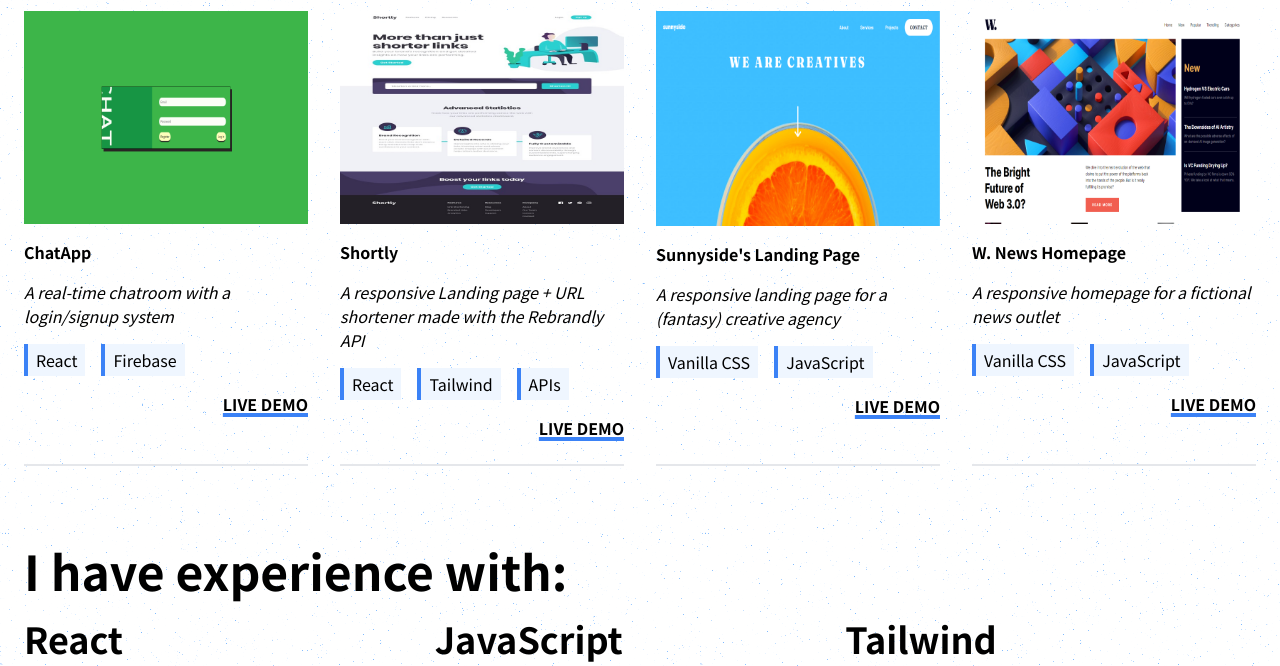
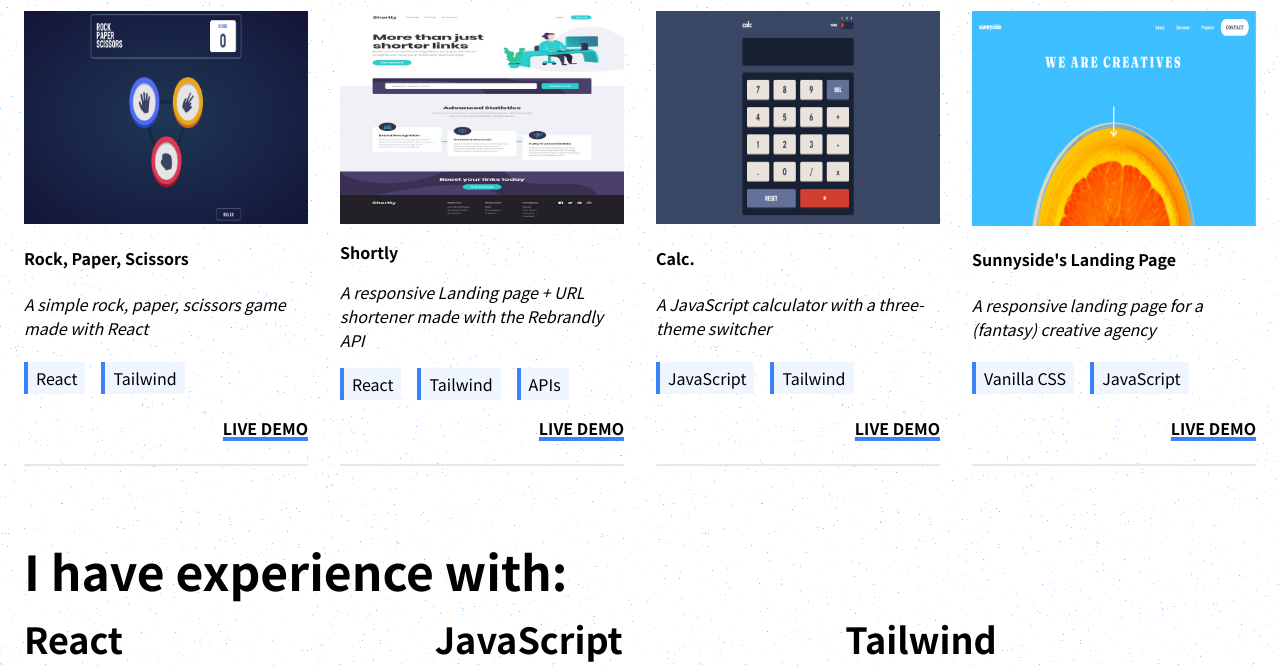
Before and after one commit to TomasPereira-Dev/portfolio, a website built with Vite: page index.html in a window 1280 px wide. Shown: the part 748-1414 px from the top of the page. Built offline with nearby package versions, Linux system fonts and the light colour scheme.

Commit message:
changed chat project for a JS calculator

```diff
--- a/index.html
+++ b/index.html
@@ -41,17 +41,18 @@
         <a class="font-bold underline decoration-blue-500 decoration-4" href="#contact">CONTACT ME</a>
       </div>
       <div class="grid grid-rows-4 gap-8 md:grid-rows-2 md:grid-cols-2 md:justify-items-center lg:grid-rows-1 lg:grid-cols-4">
-        <div class="flex flex-col gap-2 py-6 max-w-md border-b-2 lg:gap-4">
-          <img class="object-fill" src="./chat-img.jpg" alt="a small tumbnail">
-          <p class="font-bold">ChatApp</p>
-          <p class="italic">A real-time chatroom with a login/signup system</p>
+        <div class="flex flex-col justify-between gap-2 py-6 max-w-md border-b-2 lg:gap-4">
+          <img class="object-fill" src="./rock-paper-scissors-img.png" alt="a small tumbnail">
+          <p class="font-bold">Rock, Paper, Scissors</p>
+          <p class="italic">A simple rock, paper, scissors game made with React</p>
+
           <div class="flex gap-4">
             <p class="border-l-4 border-l-blue-500 bg-blue-50 px-2 py-1">React</p>
-            <p class="border-l-4 border-l-blue-500 bg-blue-50 px-2 py-1">Firebase</p>
+            <p class="border-l-4 border-l-blue-500 bg-blue-50 px-2 py-1">Tailwind</p>
           </div>
-          <a class="font-bold underline decoration-blue-500 decoration-4 self-end" href="https://tomaspereira-dev.github.io/realtime-chat-firebase/">LIVE DEMO</a>
+          <a class="font-bold underline decoration-blue-500 decoration-4 self-end" href="https://tomaspereira-dev.github.io/frontendMentor-Challenge15/">LIVE DEMO</a>
         </div>
-        <div class="flex flex-col gap-2 py-6 max-w-md border-b-2 lg:gap-4">
+        <div class="flex flex-col justify-between gap-2 py-6 max-w-md border-b-2 lg:gap-4">
           <img class="object-fill" src="./shortly-img.jpg" alt="a small tumbnail">
           <p class="font-bold">Shortly</p>
           <p class="italic">A responsive Landing page + URL shortener made with the Rebrandly API</p>
@@ -62,7 +63,17 @@
           </div>
           <a class="font-bold underline decoration-blue-500 decoration-4 self-end" href="https://tomaspereira-dev.github.io/frontendMentor-Challenge14/">LIVE DEMO</a>
         </div>
-        <div class="flex flex-col gap-2 py-6 max-w-md border-b-2 lg:gap-4">
+        <div class="flex flex-col justify-between gap-2 py-6 max-w-md border-b-2 lg:gap-4">
+          <img class="object-fill" src="./calc-img.jpg" alt="a small tumbnail">
+          <p class="font-bold">Calc.</p>
+          <p class="italic">A JavaScript calculator with a three-theme switcher</p>
+          <div class="flex gap-4">
+            <p class="border-l-4 border-l-blue-500 bg-blue-50 px-2 py-1">JavaScript</p>
+            <p class="border-l-4 border-l-blue-500 bg-blue-50 px-2 py-1">Tailwind</p>
+          </div>
+          <a class="font-bold underline decoration-blue-500 decoration-4 self-end" href="https://tomaspereira-dev.github.io/frontendMentor-Challenge12/">LIVE DEMO</a>
+        </div>
+        <div class="flex flex-col justify-between gap-2 py-6 max-w-md border-b-2 lg:gap-4">
           <img class="object-fill" src="./sunnyside-img.jpg" alt="a small tumbnail">
           <p class="font-bold">Sunnyside's Landing Page</p>
           <p class="italic">A responsive landing page for a (fantasy) creative agency</p>
@@ -72,17 +83,7 @@
           </div>
           <a class="font-bold underline decoration-blue-500 decoration-4 self-end" href="https://tomaspereira-dev.github.io/frontendMentor-Challenge8/">LIVE DEMO</a>
         </div>
-        <div class="flex flex-col gap-2 py-6 max-w-md border-b-2 lg:gap-4">
-          <img class="object-fill" src="./news-img.jpg" alt="a small tumbnail">
-          <p class="font-bold">W. News Homepage</p>
-          <p class="italic">A responsive homepage for a fictional news outlet</p>
 
-          <div class="flex gap-4">
-            <p class="border-l-4 border-l-blue-500 bg-blue-50 px-2 py-1">Vanilla CSS</p>
-            <p class="border-l-4 border-l-blue-500 bg-blue-50 px-2 py-1">JavaScript</p>
-          </div>
-          <a class="font-bold underline decoration-blue-500 decoration-4 self-end" href="https://tomaspereira-dev.github.io/frontendMentor-Challenge4/">LIVE DEMO</a>
-        </div>
       </div>
     </section>
     <section>
```
Also changed, not shown: public/calc-img.jpg (added), public/chat-img.jpg (deleted), public/news-img.jpg (deleted), public/rock-paper-scissors-img.png (added).
